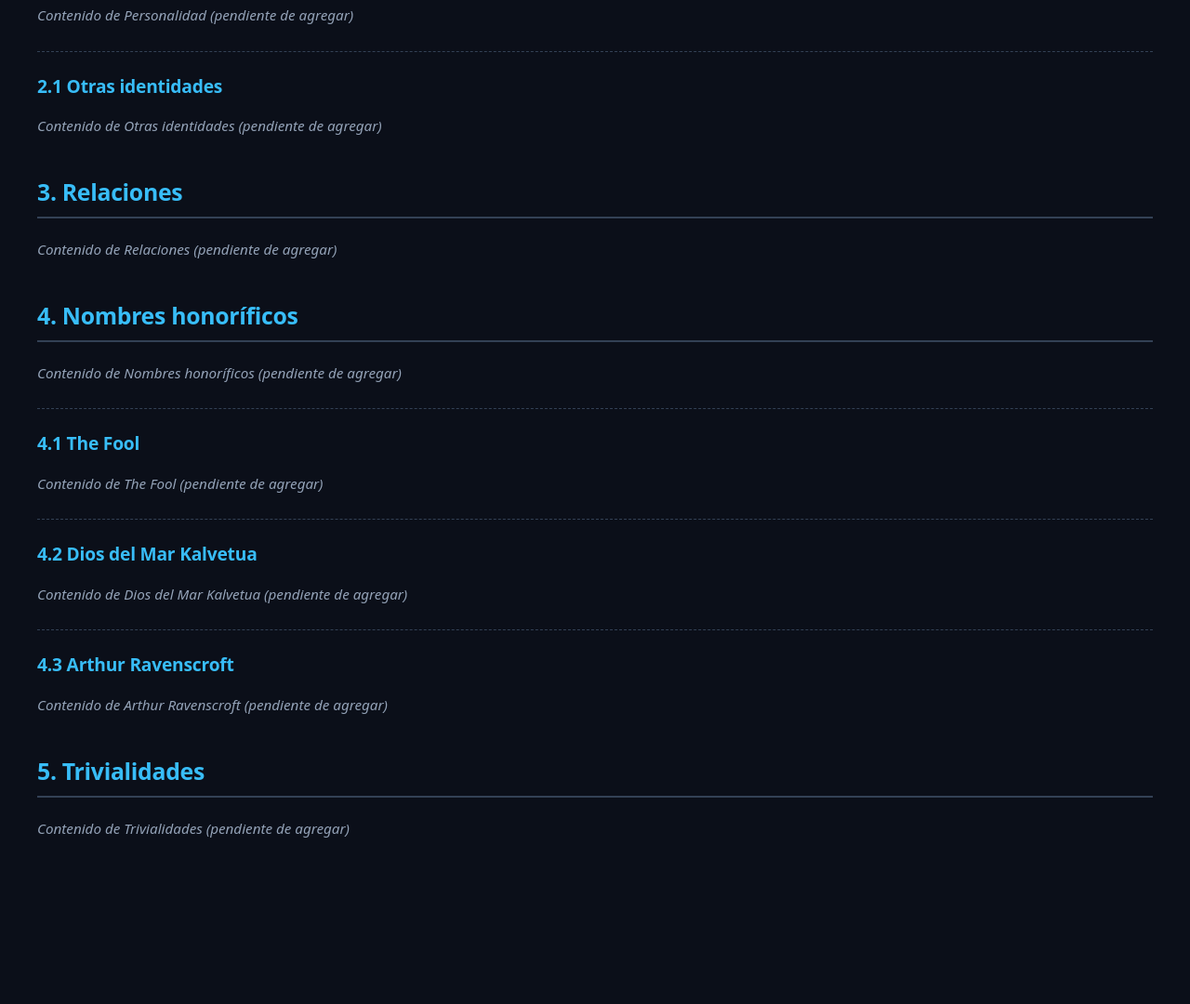
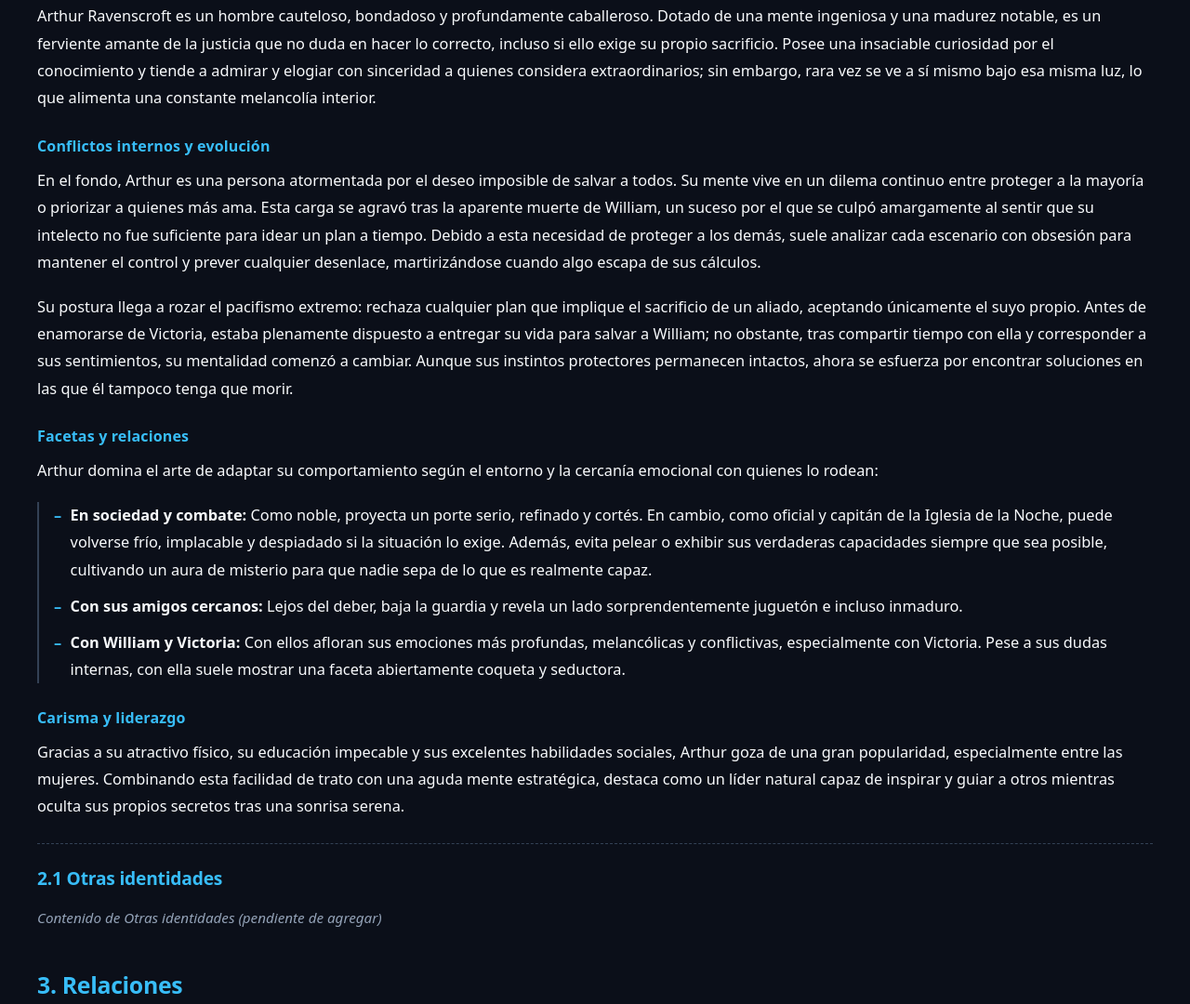
Before and after one commit to JuanSanju/Arthur-Ravenscroft, a plain HTML site: page index.html in a window 1280 px wide. Shown: the part 1841-2921 px from the top of the page at 93% size. Before the commit the page ends 2786 px from the top, so only its background shows below. Drawn offline with Linux system fonts and the light colour scheme.

Commit message:
feat: add detailed personality description and subheading styles for Arthur Ravenscroft

```diff
--- a/index.html
+++ b/index.html
@@ -402,6 +402,15 @@
 
     .personality-panel[hidden] {
       display: none;
+    }
+
+    /* Subtítulos internos dentro de los paneles de personalidad */
+    .personality-subheading {
+      font-size: 1rem;
+      font-weight: 700;
+      color: var(--title-color);
+      margin: 1.4rem 0 0.5rem 0;
+      letter-spacing: 0.01em;
     }
 
     /* Elementos flotantes adaptables con márgenes adecuados */
@@ -1126,7 +1135,45 @@
 
             <!-- Panel: Principal -->
             <div id="personalidad-principal" class="personality-panel active">
-              <p class="tab-placeholder">Contenido de Personalidad (pendiente de agregar)</p>
+              <p>Arthur Ravenscroft es un hombre cauteloso, bondadoso y profundamente caballeroso. Dotado de una mente
+                ingeniosa y una madurez notable, es un ferviente amante de la justicia que no duda en hacer lo correcto,
+                incluso si ello exige su propio sacrificio. Posee una insaciable curiosidad por el conocimiento y tiende
+                a admirar y elogiar con sinceridad a quienes considera extraordinarios; sin embargo, rara vez se ve a sí
+                mismo bajo esa misma luz, lo que alimenta una constante melancolía interior.</p>
+
+              <h4 class="personality-subheading">Conflictos internos y evolución</h4>
+              <p>En el fondo, Arthur es una persona atormentada por el deseo imposible de salvar a todos. Su mente vive
+                en un dilema continuo entre proteger a la mayoría o priorizar a quienes más ama. Esta carga se agravó
+                tras la aparente muerte de William, un suceso por el que se culpó amargamente al sentir que su intelecto
+                no fue suficiente para idear un plan a tiempo. Debido a esta necesidad de proteger a los demás, suele
+                analizar cada escenario con obsesión para mantener el control y prever cualquier desenlace,
+                martirizándose cuando algo escapa de sus cálculos.</p>
+              <p>Su postura llega a rozar el pacifismo extremo: rechaza cualquier plan que implique el sacrificio de un
+                aliado, aceptando únicamente el suyo propio. Antes de enamorarse de Victoria, estaba plenamente
+                dispuesto a entregar su vida para salvar a William; no obstante, tras compartir tiempo con ella y
+                corresponder a sus sentimientos, su mentalidad comenzó a cambiar. Aunque sus instintos protectores
+                permanecen intactos, ahora se esfuerza por encontrar soluciones en las que él tampoco tenga que morir.</p>
+
+              <h4 class="personality-subheading">Facetas y relaciones</h4>
+              <p>Arthur domina el arte de adaptar su comportamiento según el entorno y la cercanía emocional con quienes
+                lo rodean:</p>
+              <ul class="content-sublist">
+                <li><strong>En sociedad y combate:</strong> Como noble, proyecta un porte serio, refinado y cortés. En
+                  cambio, como oficial y capitán de la Iglesia de la Noche, puede volverse frío, implacable y despiadado
+                  si la situación lo exige. Además, evita pelear o exhibir sus verdaderas capacidades siempre que sea
+                  posible, cultivando un aura de misterio para que nadie sepa de lo que es realmente capaz.</li>
+                <li><strong>Con sus amigos cercanos:</strong> Lejos del deber, baja la guardia y revela un lado
+                  sorprendentemente juguetón e incluso inmaduro.</li>
+                <li><strong>Con William y Victoria:</strong> Con ellos afloran sus emociones más profundas, melancólicas
+                  y conflictivas, especialmente con Victoria. Pese a sus dudas internas, con ella suele mostrar una
+                  faceta abiertamente coqueta y seductora.</li>
+              </ul>
+
+              <h4 class="personality-subheading">Carisma y liderazgo</h4>
+              <p>Gracias a su atractivo físico, su educación impecable y sus excelentes habilidades sociales, Arthur
+                goza de una gran popularidad, especialmente entre las mujeres. Combinando esta facilidad de trato con
+                una aguda mente estratégica, destaca como un líder natural capaz de inspirar y guiar a otros mientras
+                oculta sus propios secretos tras una sonrisa serena.</p>
 
               <!-- Subsección 2.1: Otras identidades -->
               <div id="otras-identidades" class="content-subsection">
```
